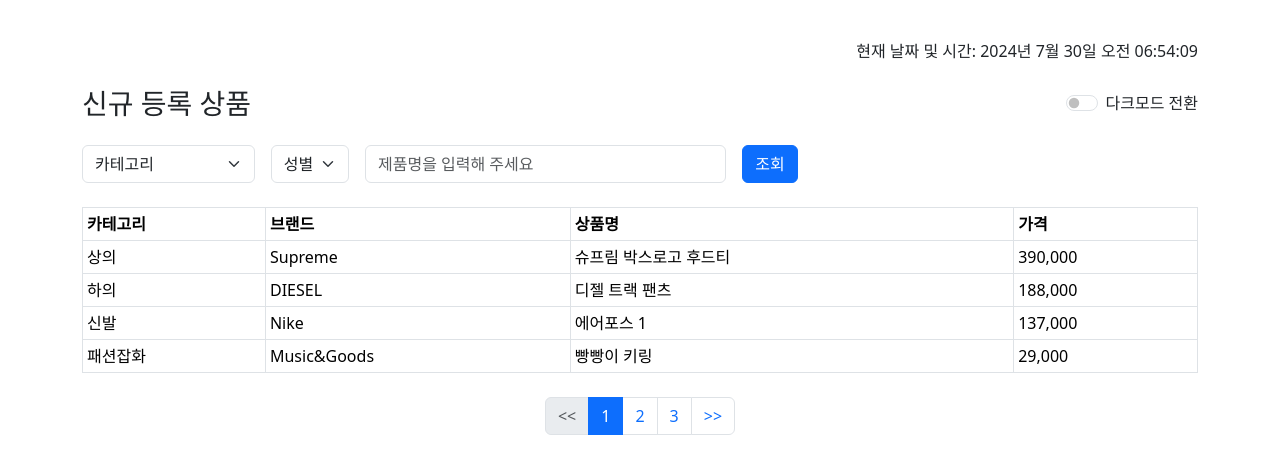
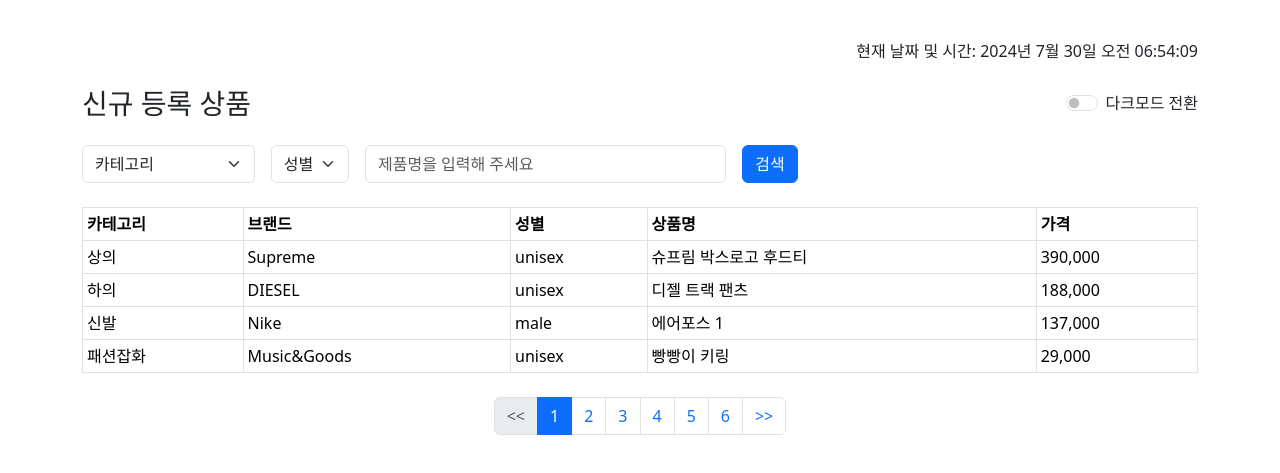
Before and after one commit to Kayjace/OZ, a plain HTML site: page Admin_page_project/index.html in a window 1280 px wide. Shown: the part 75-548 px from the top of the page. Drawn offline with nearby package versions, Linux system fonts and the light colour scheme.

Commit message:
filtering option upgraded
필터링, 검색 실제로 동작하게 업데이트

```diff
--- a/Admin_page_project/index.html
+++ b/Admin_page_project/index.html
@@ -1,22 +1,29 @@
 <!DOCTYPE html>
 <html lang="ko">
+
 <head>
     <meta charset="UTF-8">
     <meta name="viewport" content="width=device-width, initial-scale=1.0">
     <title>Admin Page</title>
-    <link href="https://cdn.jsdelivr.net/npm/bootstrap@5.3.1/dist/css/bootstrap.min.css" rel="stylesheet" integrity="sha384-4bw+/aepP/YC94hEpVNVgiZdgIC5+VKNBQNGCHeKRQN+PtmoHDEXuppvnDJzQIu9" crossorigin="anonymous">
+    <link href="https://cdn.jsdelivr.net/npm/bootstrap@5.3.1/dist/css/bootstrap.min.css" rel="stylesheet"
+        integrity="sha384-4bw+/aepP/YC94hEpVNVgiZdgIC5+VKNBQNGCHeKRQN+PtmoHDEXuppvnDJzQIu9" crossorigin="anonymous">
 </head>
 <style>
     .short-select {
-        width: 150px; /* Adjust this value to your desired width */
+        width: 150px;
+        /* Adjust this value to your desired width */
     }
 </style>
+
 <body>
 
     <nav class="navbar navbar-expand-lg navbar-light bg-light">
         <div class="container-fluid">
-            <a class="navbar-brand" href="#"><img src = "https://i.namu.wiki/i/TzNoXw8pP9JTAtztdigof-bT1Ix2ahdTfX-hr6Wc3VCw8SOK68WtM7oJ9tCk4DYqyMCfIL0H2mYred0fPz5ukg.webp" height="40" width="auto"></a>
-            <button class="navbar-toggler" type="button" data-bs-toggle="collapse" data-bs-target="#navbarNav" aria-controls="navbarNav" aria-expanded="false" aria-label="Toggle navigation">
+            <a class="navbar-brand" href="#"><img
+                    src="https://i.namu.wiki/i/TzNoXw8pP9JTAtztdigof-bT1Ix2ahdTfX-hr6Wc3VCw8SOK68WtM7oJ9tCk4DYqyMCfIL0H2mYred0fPz5ukg.webp"
+                    height="40" width="auto"></a>
+            <button class="navbar-toggler" type="button" data-bs-toggle="collapse" data-bs-target="#navbarNav"
+                aria-controls="navbarNav" aria-expanded="false" aria-label="Toggle navigation">
                 <span class="navbar-toggler-icon"></span>
             </button>
             <div class="collapse navbar-collapse" id="navbarNav">
@@ -28,8 +35,8 @@
     </nav>
 
     <div class="container mt-5">
-            <!-- Current Date and Time -->
-    <div id="date-time" class="mb-4 text-end"></div>
+        <!-- Current Date and Time -->
+        <div id="date-time" class="mb-4 text-end"></div>
         <div class="d-flex justify-content-between align-items-center mb-4">
             <h3 class="mb-0">신규 등록 상품</h3>
             <div class="form-check form-switch">
@@ -41,21 +48,21 @@
         <form class="row g-3 align-items-center mb-4">
             <div class="col-lg-2 col-md-4">
                 <label class="visually-hidden" for="inlineFormSelectPref">카테고리 선택</label>
-                <select class="form-select" id="inlineFormSelectPref">
+                <select class="form-select" id="inlineFormSelectPref" onchange="filterData()">
                     <option selected>카테고리</option>
-                    <option value="top">상의</option>
-                    <option value="bottom">하의</option>
-                    <option value="shoes">신발</option>
-                    <option value="acc">패션잡화</option>
+                    <option value="상의">상의</option>
+                    <option value="하의">하의</option>
+                    <option value="신발">신발</option>
+                    <option value="패션잡화">패션잡화</option>
                 </select>
             </div>
             <div class="col-lg-1 col-md-4">
                 <label class="visually-hidden" for="cloth_gender">Preference</label>
-                <select class="form-select" id="cloth_gender">
-                    <option class = 'gender' value="전체" selected>성별</option>
-                    <option class = 'gender' value="남성">남성</option>
-                    <option class = 'gender' value="여성">여성</option>
-                    <option class = 'gender' value="공용">공용</option>
+                <select class="form-select" id="cloth_gender" onchange="filterData()">
+                    <option selected>성별</option>
+                    <option class='gender' value="male">남성</option>
+                    <option class='gender' value="female">여성</option>
+                    <option class='gender' value="unisex">공용</option>
                 </select>
             </div>
             <div class="col-lg-4 col-md-6">
@@ -63,7 +70,7 @@
                 <input class="form-control" type="text" id="specname" placeholder="제품명을 입력해 주세요">
             </div>
             <div class="col-auto">
-                <button type="button" class="btn btn-primary">조회</button>
+                <button type="button" class="btn btn-primary" id="searchButton" onclick="searchProducts()">검색</button>
             </div>
         </form>
 
@@ -74,6 +81,7 @@
                     <tr>
                         <th scope="col">카테고리</th>
                         <th scope="col">브랜드</th>
+                        <th scope="col">성별</th>
                         <th scope="col">상품명</th>
                         <th scope="col">가격</th>
                     </tr>
@@ -91,56 +99,87 @@
             </ul>
         </nav>
     </div>
-
-
     <script>
         const data = [
-            { category: "상의", brand: 'Supreme', product: '슈프림 박스로고 후드티', price: '390,000' },
-            { category: "하의", brand: 'DIESEL', product: '디젤 트랙 팬츠', price: '188,000' },
-            { category: "신발", brand: 'Nike', product: '에어포스 1', price: '137,000' },
-            { category: "패션잡화", brand: 'Music&Goods', product: '빵빵이 키링', price: '29,000' },
-            { category: "상의", brand: 'Adidas', product: '아디다스 티셔츠', price: '49,000' },
-            { category: "하의", brand: 'Levi\'s', product: '리바이스 청바지', price: '89,000' },
-            { category: "신발", brand: 'Puma', product: '푸마 스니커즈', price: '75,000' },
-            { category: "패션잡화", brand: 'Louis Vuitton', product: '루이비통 지갑', price: '890,000' },
-            { category: "상의", brand: 'Nike', product: '나이키 후드티', price: '110,000' },
-            { category: "하의", brand: 'H&M', product: 'H&M 스커트', price: '45,000' },
-            { category: "신발", brand: 'Reebok', product: '리복 운동화', price: '95,000' },
-            { category: "패션잡화", brand: 'Gucci', product: '구찌 벨트', price: '450,000' },
+            { category: "상의", gender: 'unisex', brand: 'Supreme', product: '슈프림 박스로고 후드티', price: '390,000' },
+            { category: "하의", gender: 'unisex', brand: 'DIESEL', product: '디젤 트랙 팬츠', price: '188,000' },
+            { category: "신발", gender: 'male', brand: 'Nike', product: '에어포스 1', price: '137,000' },
+            { category: "패션잡화", gender: 'unisex', brand: 'Music&Goods', product: '빵빵이 키링', price: '29,000' },
+            { category: "상의", gender: 'unisex', brand: 'Adidas', product: '아디다스 티셔츠', price: '49,000' },
+            { category: "하의", gender: 'female', brand: 'Levi\'s', product: '리바이스 청바지', price: '89,000' },
+            { category: "신발", gender: 'male', brand: 'Puma', product: '푸마 스니커즈', price: '75,000' },
+            { category: "패션잡화", gender: 'female', brand: 'Louis Vuitton', product: '루이비통 지갑', price: '890,000' },
+            { category: "상의", gender: 'unisex', brand: 'Nike', product: '나이키 후드티', price: '110,000' },
+            { category: "하의", gender: 'female', brand: 'H&M', product: 'H&M 스커트', price: '45,000' },
+            { category: "신발", gender: 'unisex', brand: 'Reebok', product: '리복 운동화', price: '95,000' },
+            { category: "패션잡화", gender: 'male', brand: 'Gucci', product: '구찌 벨트', price: '450,000' },
+            { category: "상의", gender: 'female', brand: 'Zara', product: '자라 블라우스', price: '35,000' },
+            { category: "하의", gender: 'male', brand: 'Uniqlo', product: '유니클로 치노 팬츠', price: '29,000' },
+            { category: "신발", gender: 'female', brand: 'Converse', product: '컨버스 척테일러', price: '65,000' },
+            { category: "패션잡화", gender: 'male', brand: 'Ray-Ban', product: '레이밴 선글라스', price: '150,000' },
+            { category: "상의", gender: 'unisex', brand: 'Stussy', product: '스투시 티셔츠', price: '59,000' },
+            { category: "하의", gender: 'female', brand: 'GU', product: '지유 플리츠 스커트', price: '39,000' },
+            { category: "신발", gender: 'unisex', brand: 'New Balance', product: '뉴발란스 990', price: '200,000' },
+            { category: "패션잡화", gender: 'female', brand: 'Chanel', product: '샤넬 핸드백', price: '2,500,000' },
+            { category: "상의", gender: 'male', brand: 'Tommy Hilfiger', product: '타미 힐피거 셔츠', price: '79,000' },
+            { category: "하의", gender: 'unisex', brand: 'Nike', product: '나이키 조거 팬츠', price: '69,000' },
+            { category: "신발", gender: 'female', brand: 'Vans', product: '반스 올드스쿨', price: '55,000' },
+            { category: "패션잡화", gender: 'unisex', brand: 'Herschel', product: '허쉘 백팩', price: '99,000' }
             // Add more items as needed...
         ];
+
 
         const itemsPerPage = 4; // Number of items per page
         let currentPage = 1; // Current page number
 
-        // Function to display the data for the current page
-        function displayData() {
+
+        function filterData() {
+            const selectedCategory = document.getElementById('inlineFormSelectPref').value;
+            const selectedGender = document.getElementById('cloth_gender').value;
+            const searchText = document.getElementById('specname').value.toLowerCase(); // Get search text and convert to lower case
+
+            const filteredData = data.filter(item => {
+                const categoryMatch = selectedCategory === '카테고리' || item.category === selectedCategory;
+                const genderMatch = selectedGender === '성별' || item.gender === selectedGender;
+                const nameMatch = item.product.toLowerCase().includes(searchText); // Check if product name includes the search text
+                return categoryMatch && genderMatch && nameMatch;
+            });
+
+            displayFilteredData(filteredData);
+        }
+
+        function searchProducts() {
+            filterData(); // Call the filterData function to refresh data display based on current filters and search input
+        }
+
+        function displayFilteredData(filteredData) {
             const dataTable = document.getElementById('data-table');
             dataTable.innerHTML = ''; // Clear existing data
 
             // Calculate start and end indices for slicing the data array
             const start = (currentPage - 1) * itemsPerPage;
             const end = start + itemsPerPage;
-            const paginatedData = data.slice(start, end);
+            const paginatedData = filteredData.slice(start, end);
 
             // Populate the table with the paginated data
             paginatedData.forEach(item => {
                 const row = dataTable.insertRow();
                 row.insertCell(0).innerHTML = item.category;
                 row.insertCell(1).innerHTML = item.brand;
-                row.insertCell(2).innerHTML = item.product;
-                row.insertCell(3).innerHTML = item.price;
+                row.insertCell(2).innerHTML = item.gender;
+                row.insertCell(3).innerHTML = item.product;
+                row.insertCell(4).innerHTML = item.price;
             });
 
-            updatePagination();
+            updatePagination(filteredData.length);
         }
 
-        // Function to update the pagination controls
-        function updatePagination() {
+
+        function updatePagination(totalItems) {
             const pagination = document.getElementById('pagination');
             pagination.innerHTML = ''; // Clear existing pagination
 
-            const totalPages = Math.ceil(data.length / itemsPerPage);
+            const totalPages = Math.ceil(totalItems / itemsPerPage);
 
             // Create Previous button
             const prevLi = document.createElement('li');
@@ -149,11 +188,11 @@
             prevA.className = 'page-link';
             prevA.href = '#';
             prevA.innerText = '<<';
-            prevA.addEventListener('click', function(e) {
+            prevA.addEventListener('click', function (e) {
                 e.preventDefault(); // Prevent default link behavior
                 if (currentPage > 1) {
                     currentPage--; // Decrement current page
-                    displayData(); // Refresh data display
+                    filterData(); // Refresh data display
                 }
             });
             prevLi.appendChild(prevA);
@@ -167,10 +206,10 @@
                 a.className = 'page-link';
                 a.href = '#';
                 a.innerText = i;
-                a.addEventListener('click', function(e) {
+                a.addEventListener('click', function (e) {
                     e.preventDefault(); // Prevent default link behavior
                     currentPage = i; // Set current page
-                    displayData(); // Refresh data display
+                    filterData(); // Refresh data display
                 });
                 li.appendChild(a);
                 pagination.appendChild(li);
@@ -183,11 +222,11 @@
             nextA.className = 'page-link';
             nextA.href = '#';
             nextA.innerText = '>>';
-            nextA.addEventListener('click', function(e) {
+            nextA.addEventListener('click', function (e) {
                 e.preventDefault(); // Prevent default link behavior
                 if (currentPage < totalPages) {
                     currentPage++; // Increment current page
-                    displayData(); // Refresh data display
+                    filterData(); // Refresh data display
                 }
             });
             nextLi.appendChild(nextA);
@@ -213,15 +252,18 @@
             document.documentElement.setAttribute("data-bs-theme", "light"); // or "dark" based on your preference
         }
 
-        document.getElementById("flexSwitchCheckChecked").addEventListener('change', function() {
+        document.getElementById("flexSwitchCheckChecked").addEventListener('change', function () {
             const currentTheme = document.documentElement.getAttribute("data-bs-theme");
             const newTheme = currentTheme === "light" ? "dark" : "light";
             document.documentElement.setAttribute("data-bs-theme", newTheme);
         });
 
         // Display the initial data
-        displayData();
+        filterData();
     </script>
-    <script src="https://cdn.jsdelivr.net/npm/bootstrap@5.3.1/dist/js/bootstrap.bundle.min.js" integrity="sha384-HwwvtgBNo3bZJJLYd8oVXjrBZt8cqVSpeBNS5n7C8IVInixGAoxmnlMuBnhbgrkm" crossorigin="anonymous"></script>
+    <script src="https://cdn.jsdelivr.net/npm/bootstrap@5.3.1/dist/js/bootstrap.bundle.min.js"
+        integrity="sha384-HwwvtgBNo3bZJJLYd8oVXjrBZt8cqVSpeBNS5n7C8IVInixGAoxmnlMuBnhbgrkm"
+        crossorigin="anonymous"></script>
 </body>
+
 </html>
```
